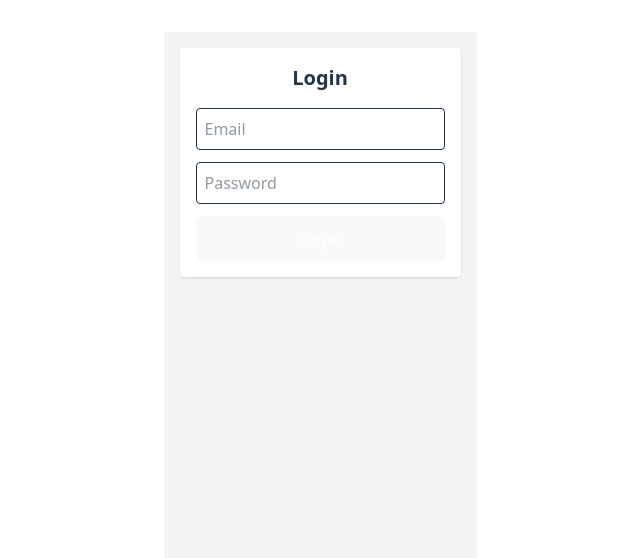
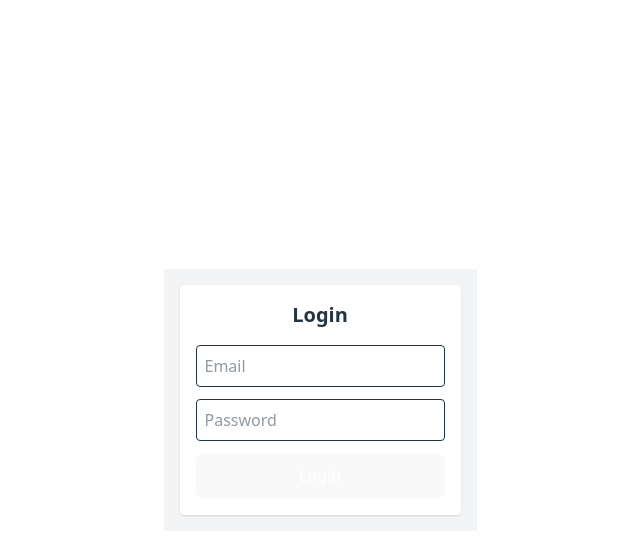
Before and after one commit to joangnz/frontend, a React (Vite) app: page / in a window 1280 px wide. Shown: the top 558 px of the page, without its empty margins (320-960 px from the left). Built offline with nearby package versions, Linux system fonts and the light colour scheme.

Commit message:
Fixed color scheming

```diff
--- a/src/App.tsx
+++ b/src/App.tsx
@@ -30,7 +30,7 @@ function App() {
   }
 
   return (
-    <div className="min-h-screen bg-gray-100 p-4">
+    <div className="bg-gray-100 p-4">
       {!token ? (<Login onLoginSuccess={handleLoginSuccess} />) : (
         <p className="text-xl">You are logged in. Token: {token}</p>
       )}
--- a/src/index.css
+++ b/src/index.css
@@ -5,8 +5,7 @@
   line-height: 1.5;
   font-weight: 400;
 
-  color-scheme: light dark;
-  color: rgba(255, 255, 255, 0.87);
+  color-scheme: light;
   background-color: #242424;
 
   font-synthesis: none;
```
